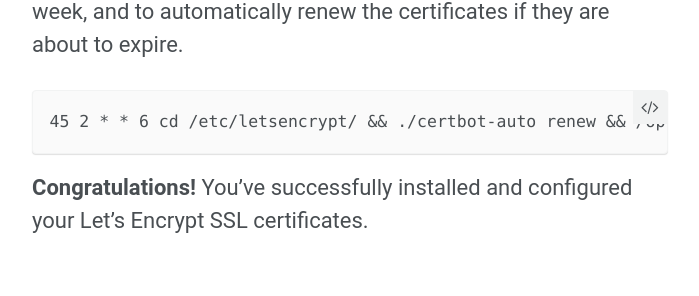
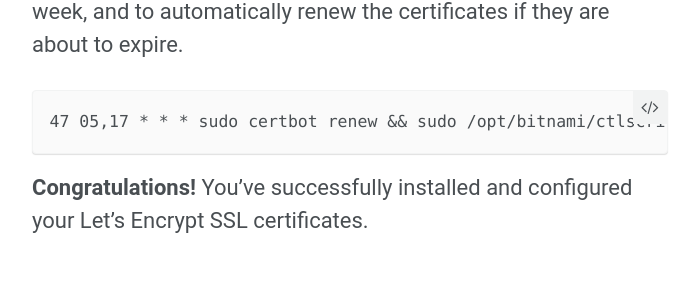
Before and after one commit to robinraju/robinraju.github.io, a Jekyll site: the page built from _posts/developer/2018-05-18-installing-lets-encrypt-on-bitnami-apache.md, in a window 1280 px wide and 900 px high, scrolled down 3966 px. Shown: the part 148-444 px from the top of the window, without its empty margins (290-989 px from the left). Built offline with Jekyll 4.4.1, drawn with Linux system fonts in a browser that asks for light colours; comment, search, counter and statistics services are not loaded.

Commit message:
Modified Letsencrypt auto renewal command

````diff
--- a/_posts/developer/2018-05-18-installing-lets-encrypt-on-bitnami-apache.md
+++ b/_posts/developer/2018-05-18-installing-lets-encrypt-on-bitnami-apache.md
@@ -119,7 +119,7 @@ $ sudo crontab -e
 At the bottom of your crontab file, you will enter a script which will tell your server to check for certificate renewals once per week, and to automatically renew the certificates if they are about to expire.
 
 ```text
-45 2 * * 6 cd /etc/letsencrypt/ && ./certbot-auto renew && /opt/bitnami/ctlscript.sh restart
+47 05,17 * * * sudo certbot renew && sudo /opt/bitnami/ctlscript.sh restart
 ```
 
 **Congratulations!** You've successfully installed and configured your Let's Encrypt SSL certificates.
````
